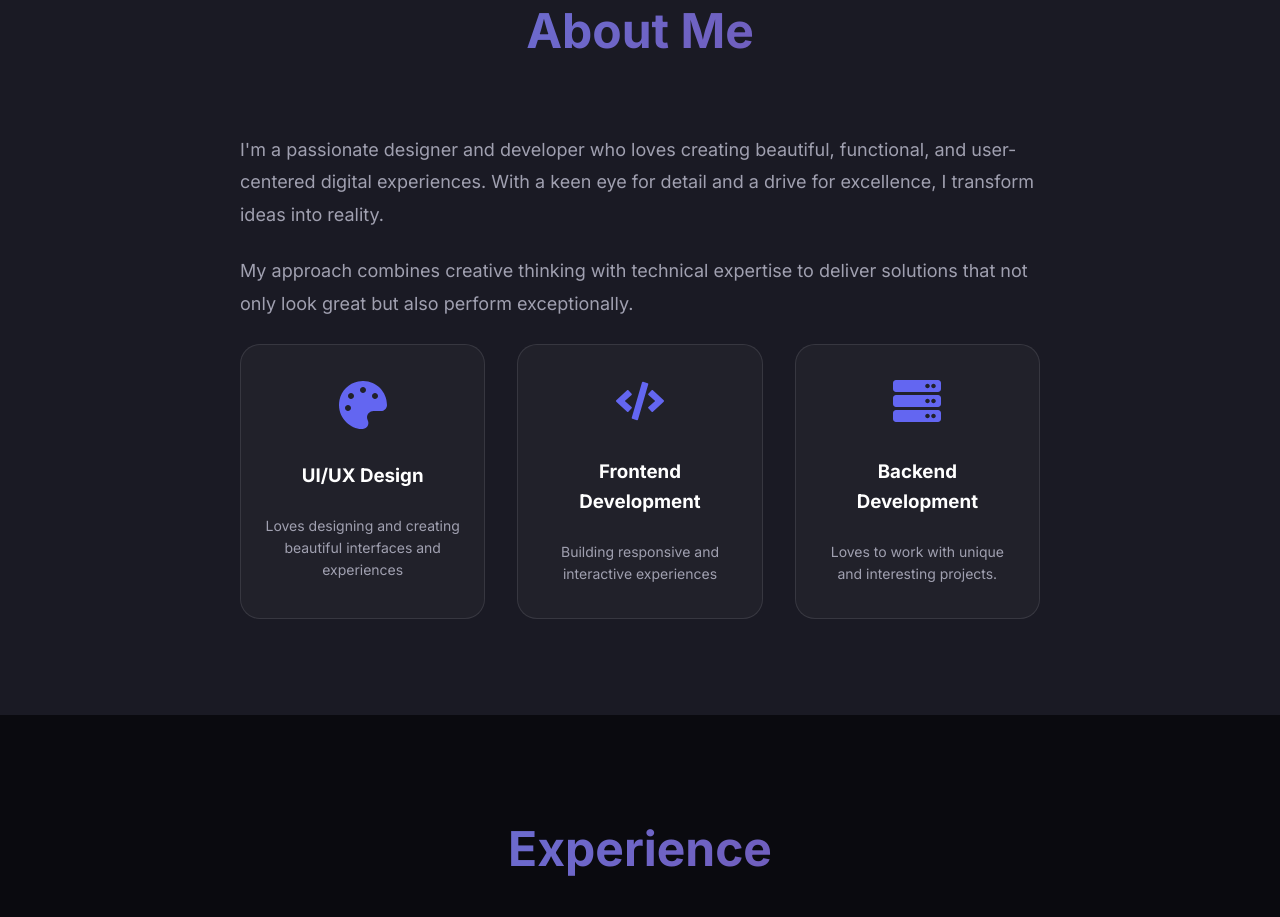
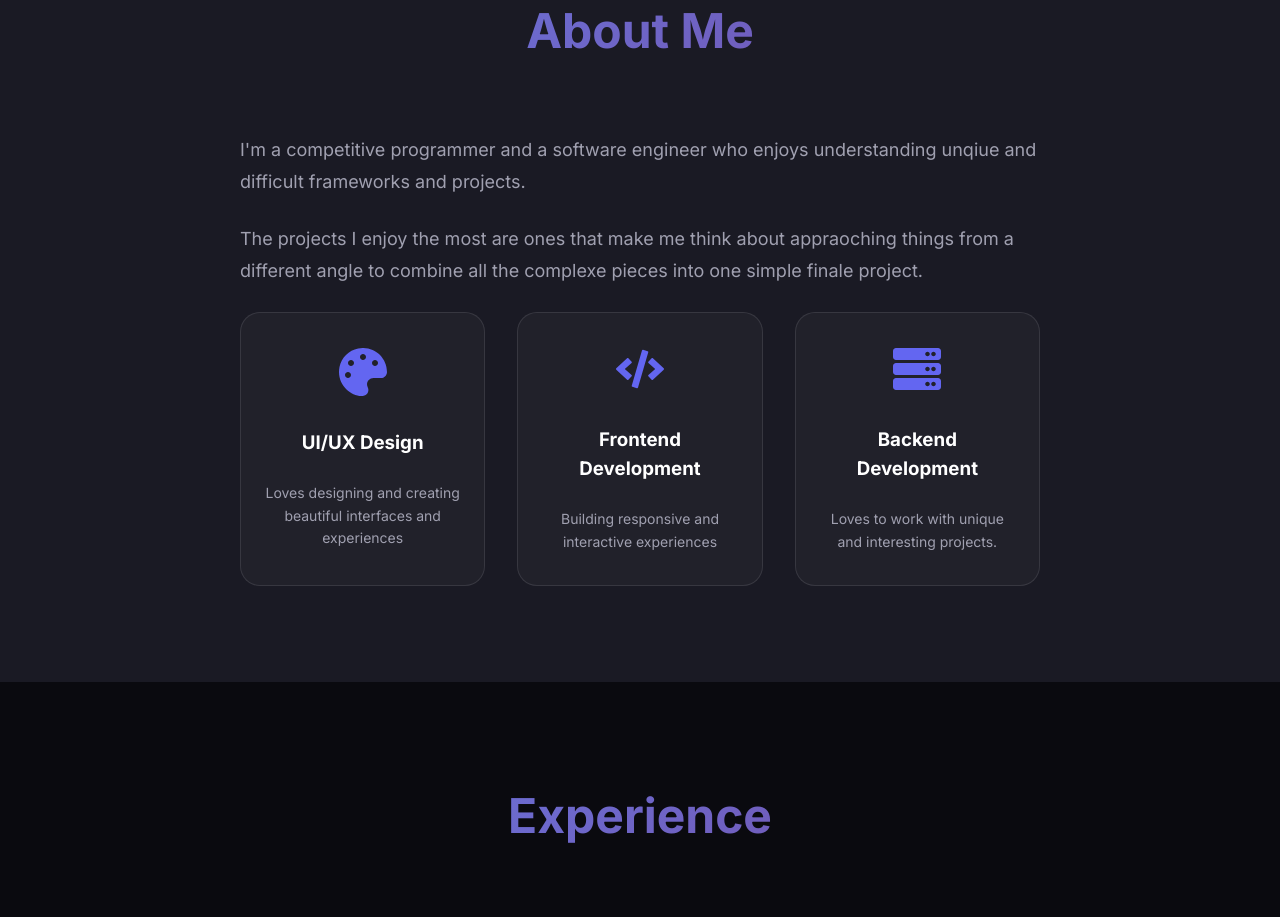
Before and after one commit to Numbuh/Portfolio-Website, a React (Vite) app: page / in a window 1280 px wide. Shown: the part 2500-3417 px from the top of the page. Built offline with nearby package versions, Linux system fonts and the light colour scheme.

Commit message:
Your commit message here

```diff
--- a/src/components/About.jsx
+++ b/src/components/About.jsx
@@ -58,13 +58,10 @@ const About = () => {
         >
           <motion.div className="about-text" variants={itemVariants}>
             <p>
-              I'm a passionate designer and developer who loves creating beautiful, functional,
-              and user-centered digital experiences. With a keen eye for detail and a drive for
-              excellence, I transform ideas into reality.
+              I'm a competitive programmer and a software engineer who enjoys understanding unqiue and difficult frameworks and projects.
             </p>
             <p>
-              My approach combines creative thinking with technical expertise to deliver solutions
-              that not only look great but also perform exceptionally.
+              The projects I enjoy the most are ones that make me think about appraoching things from a different angle to combine all the complexe pieces into one simple finale project.
             </p>
           </motion.div>
           <motion.div
```
